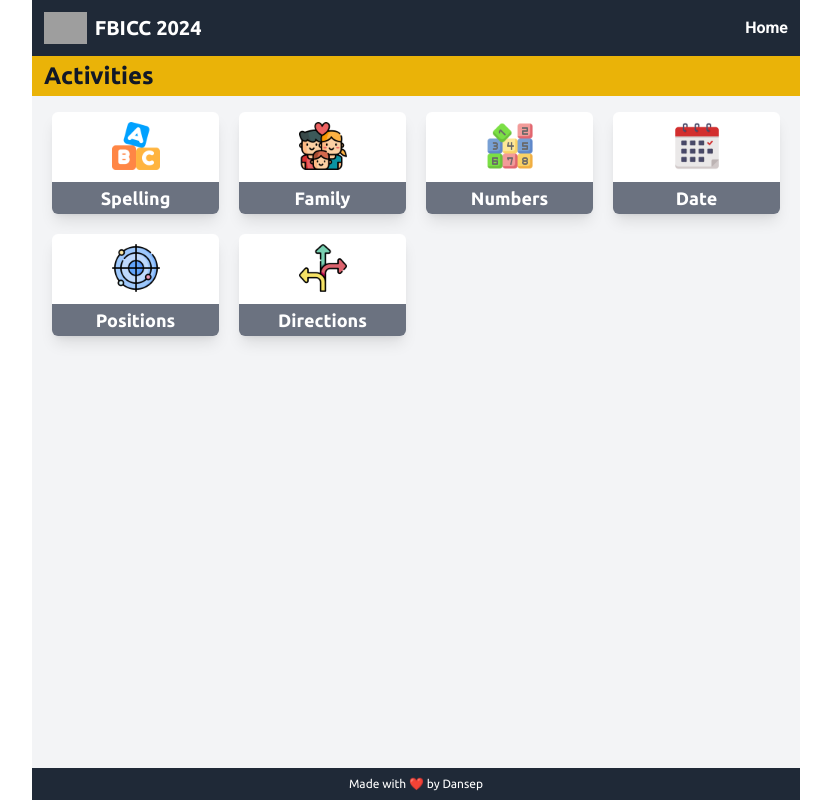
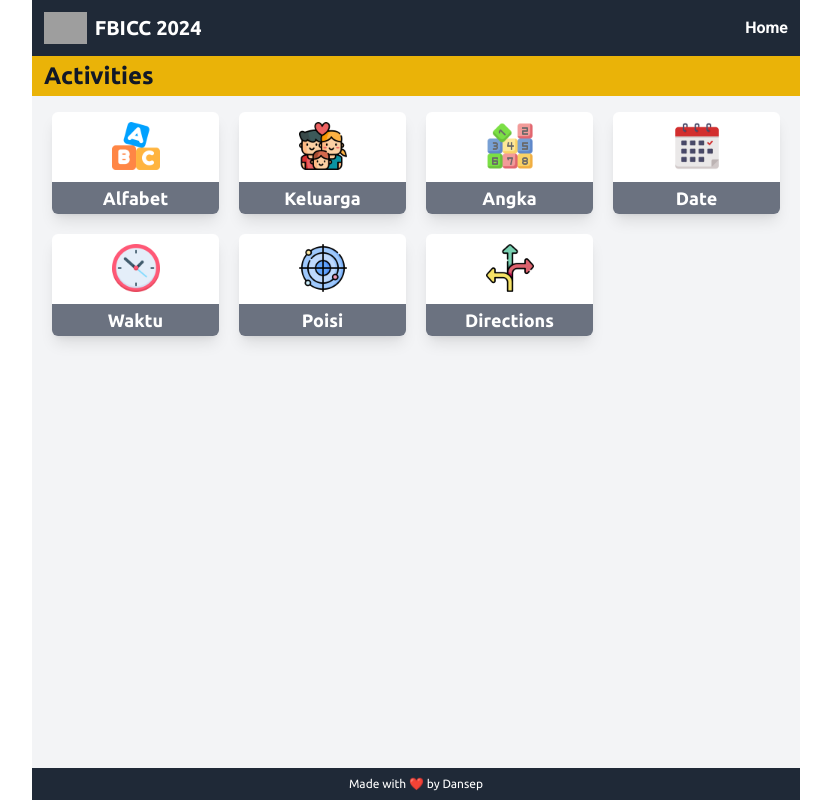
Before and after one commit to DanSepulveda/fbicc, a React (Vite) app: page / in a window 1280 px wide. Shown: the whole page, without its empty margins (224-1055 px from the left). Built offline with nearby package versions, Linux system fonts and the light colour scheme; grey boxes are pictures that could not be loaded.

Commit message:
home refactor

```diff
--- a/public/data/activities.json
+++ /dev/null
@@ -1,33 +0,0 @@
-[
-  {
-    "name": "Spelling",
-    "image": "alphabet.png",
-    "link": "/spelling"
-  },
-  {
-    "name": "Family",
-    "image": "family.png",
-    "link": "/family"
-  },
-  {
-    "name": "Numbers",
-    "image": "numbers.png",
-    "link": "/numbers"
-  },
-  {
-    "name": "Date",
-    "image": "calendar.png",
-    "link": "/dates"
-  },
-
-  {
-    "name": "Positions",
-    "image": "radar.png",
-    "link": "/positions"
-  },
-  {
-    "name": "Directions",
-    "image": "directions.png",
-    "link": "/directions"
-  }
-]
--- /dev/null
+++ b/src/data/exercises.js
@@ -0,0 +1,37 @@
+export const exercises = [
+  {
+    name: 'Alfabet',
+    image: 'alphabet.png',
+    link: '/spelling'
+  },
+  {
+    name: 'Keluarga',
+    image: 'family.png',
+    link: '/family'
+  },
+  {
+    name: 'Angka',
+    image: 'numbers.png',
+    link: '/numbers'
+  },
+  {
+    name: 'Date',
+    image: 'calendar.png',
+    link: '/dates'
+  },
+  {
+    name: 'Waktu',
+    image: 'clock.png',
+    link: '/time'
+  },
+  {
+    name: 'Poisi',
+    image: 'radar.png',
+    link: '/position'
+  },
+  {
+    name: 'Directions',
+    image: 'directions.png',
+    link: '/directions'
+  }
+]
--- a/src/hooks/useFetch.jsx
+++ /dev/null
@@ -1,24 +0,0 @@
-import { useEffect, useState } from 'react'
-
-export const useFetch = (url, initial = []) => {
-  const [data, setData] = useState(initial)
-  const [loading, setLoading] = useState(true)
-
-  const fetchData = async (url) => {
-    try {
-      const rawData = await fetch(url)
-      const data = await rawData.json()
-      setData(data)
-    } catch (e) {
-      console.log(e)
-    }
-    setLoading(false)
-  }
-
-  useEffect(() => {
-    fetchData(url)
-    // eslint-disable-next-line react-hooks/exhaustive-deps
-  }, [])
-
-  return [data, loading]
-}
--- a/src/pages/Home.jsx
+++ b/src/pages/Home.jsx
@@ -1,18 +1,11 @@
 import { Link } from 'react-router-dom'
-import { useFetch } from '../hooks/useFetch'
-import Loader from '../components/Loader'
+import { exercises } from '../data/exercises'
 
 const Home = () => {
-  const [data, loading] = useFetch('/data/activities.json')
-
-  if (loading) {
-    return <Loader />
-  }
-
   return (
     <div>
       <div className="grid grid-cols-3 lg:grid-cols-4 gap-3 lg:gap-5">
-        {data.map((block) => (
+        {exercises.map((block) => (
           <Link
             key={block.name}
             to={block.link}
```
